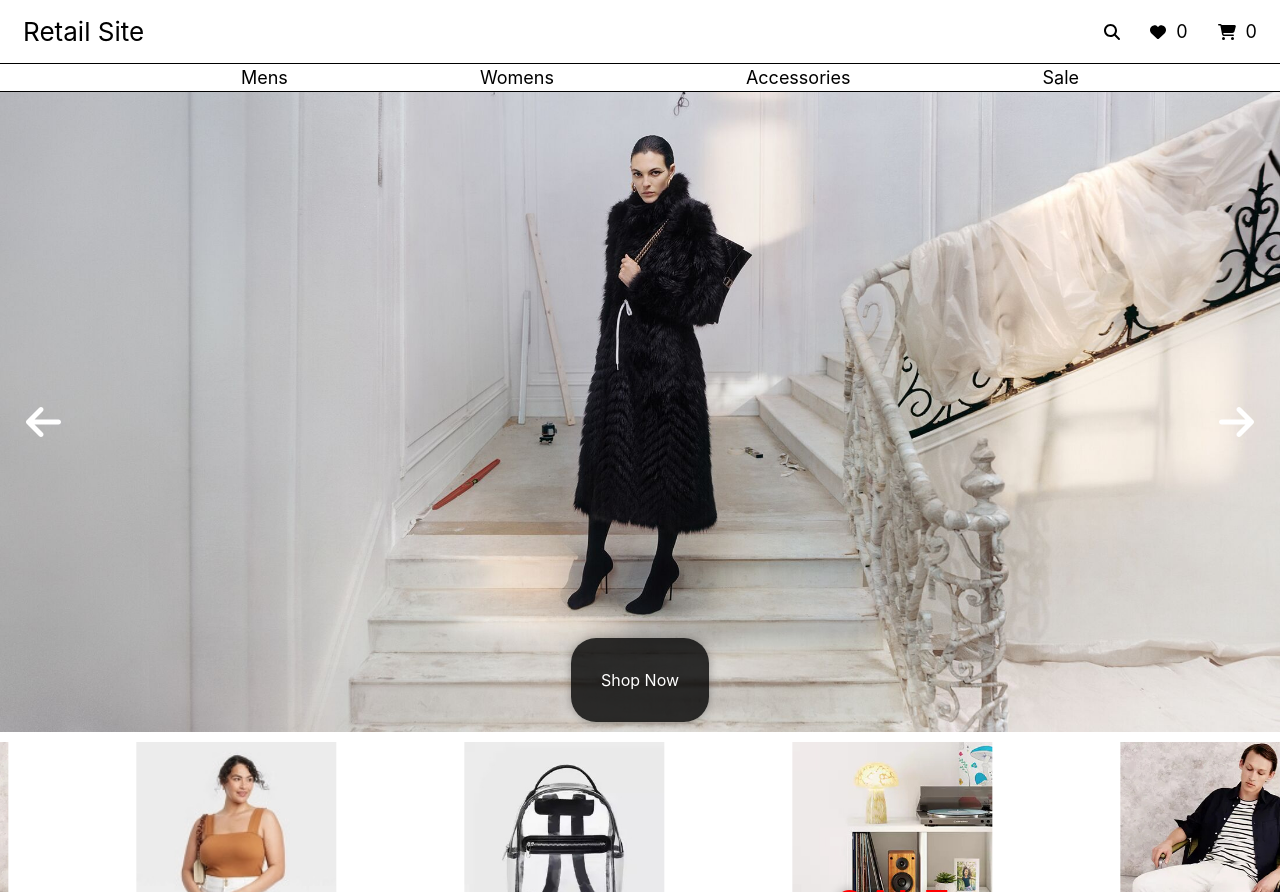
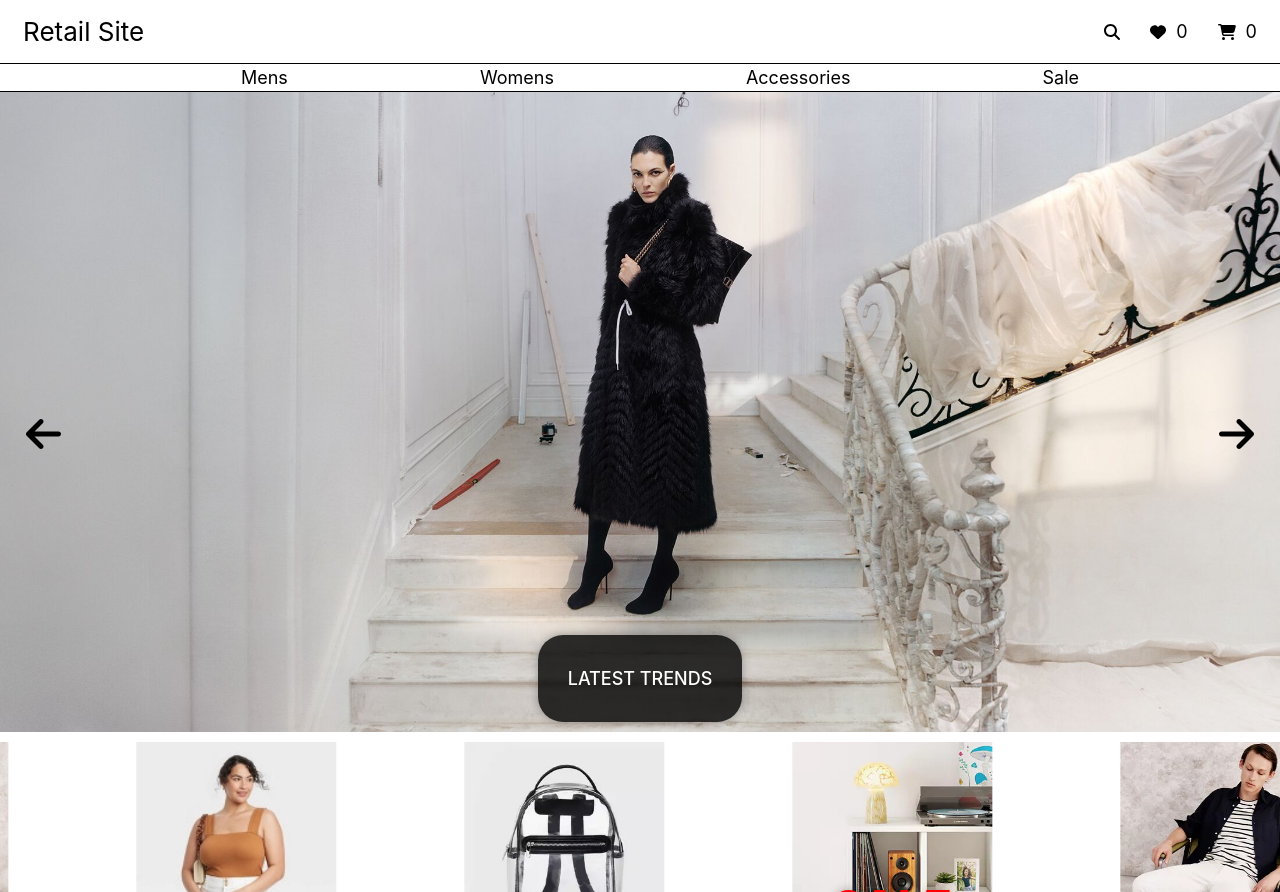
Before and after one commit to Ocn-W/ecomm-website, a React (Vite) app: page / in a window 1280 px wide. Built offline with nearby package versions, Linux system fonts and the light colour scheme.

Commit message:
Updated homepage banner playlist css

```diff
--- a/src/components/HomeBanner.jsx
+++ b/src/components/HomeBanner.jsx
@@ -9,12 +9,16 @@ import { faArrowLeft, faArrowRight } from "@fortawesome/free-solid-svg-icons";
 
 export default function HomeBanner() {
   const [activeBanner, setActiveBanner] = useState(0);
-  const [paused, setPaused] = useState(false);
 
   const bannerBkgs = [
     { backgroundImage: `url(${mImage1})` },
     { backgroundImage: `url(${wImage1})` },
     { backgroundImage: `url(${aImage1})` },
+  ];
+  const text = [
+    'NEWEST ARRIVALS',
+    'LATEST TRENDS',
+    'POPULAR STYLES'
   ];
 
   useEffect(() => {
@@ -35,27 +39,15 @@ export default function HomeBanner() {
         <div
           key={index}
           style={banner}
-          className={activeBanner !== index ? "inactive" : ""}
-        >
-          <Link to="/shop">Shop Now</Link>
+          className={activeBanner !== index ? "inactive" : ""}>
+          <Link to="/shop">{text[index]}</Link>
         </div>
       ))}
-
       <div className="playlistBtns">
-        <button
-          onClick={() =>
-            setActiveBanner(activeBanner !== 0 ? activeBanner - 1 : 2)
-          }
-        >
+        <button onClick={() => setActiveBanner(activeBanner !== 0 ? activeBanner - 1 : 2)}>
           <FontAwesomeIcon icon={faArrowLeft} />
         </button>
-        <button
-          onClick={() =>
-            setActiveBanner(
-              activeBanner !== bannerBkgs.length - 1 ? activeBanner + 1 : 0
-            )
-          }
-        >
+        <button onClick={() => setActiveBanner(activeBanner !== bannerBkgs.length - 1 ? activeBanner + 1 : 0)}>
           <FontAwesomeIcon icon={faArrowRight} />
         </button>
       </div>
--- a/src/css/HomePage.scss
+++ b/src/css/HomePage.scss
@@ -16,12 +16,15 @@
         .banner {
             height: 100%;
             width: 100%;
+            position: relative;
 
             a {
                 background-color: rgba(0, 0, 0, .8);
                 padding: 30px;
                 color: white;
                 box-shadow: index.$shadow;
+                font-weight: 500;
+                font-size: 18px;
                 text-decoration: none;
                 border-radius: index.$curved-border;
                 margin-bottom: 10px;
@@ -49,7 +52,6 @@
                 height: fit-content;
                 justify-content: space-between;
                 align-items: center;
-                width: 100%;
                 top: 50%;
 
                 button {
@@ -57,11 +59,10 @@
                     margin: 0 20px;
                     background: none;
                     border: none;
-                    color: white;
+                    color: black;
                     cursor: pointer;
                 }
             }
-
         }
     }
 
@@ -89,9 +90,9 @@
 
                 a {
                     position: absolute;
-                    color: white;
+                    color: snow;
                     text-shadow: index.$shadow;
-                    font-weight: 500;
+                    font-weight: 800;
                     text-decoration: none;
                     display: flex;
                     justify-content: center;
@@ -143,6 +144,7 @@
                 height: 100%;
                 width: 100%;
                 z-index: 2;
+                font-weight: 300;
                 text-shadow: index.$shadow;
                 font-size: 80px;
                 padding-left: 10px;
```
